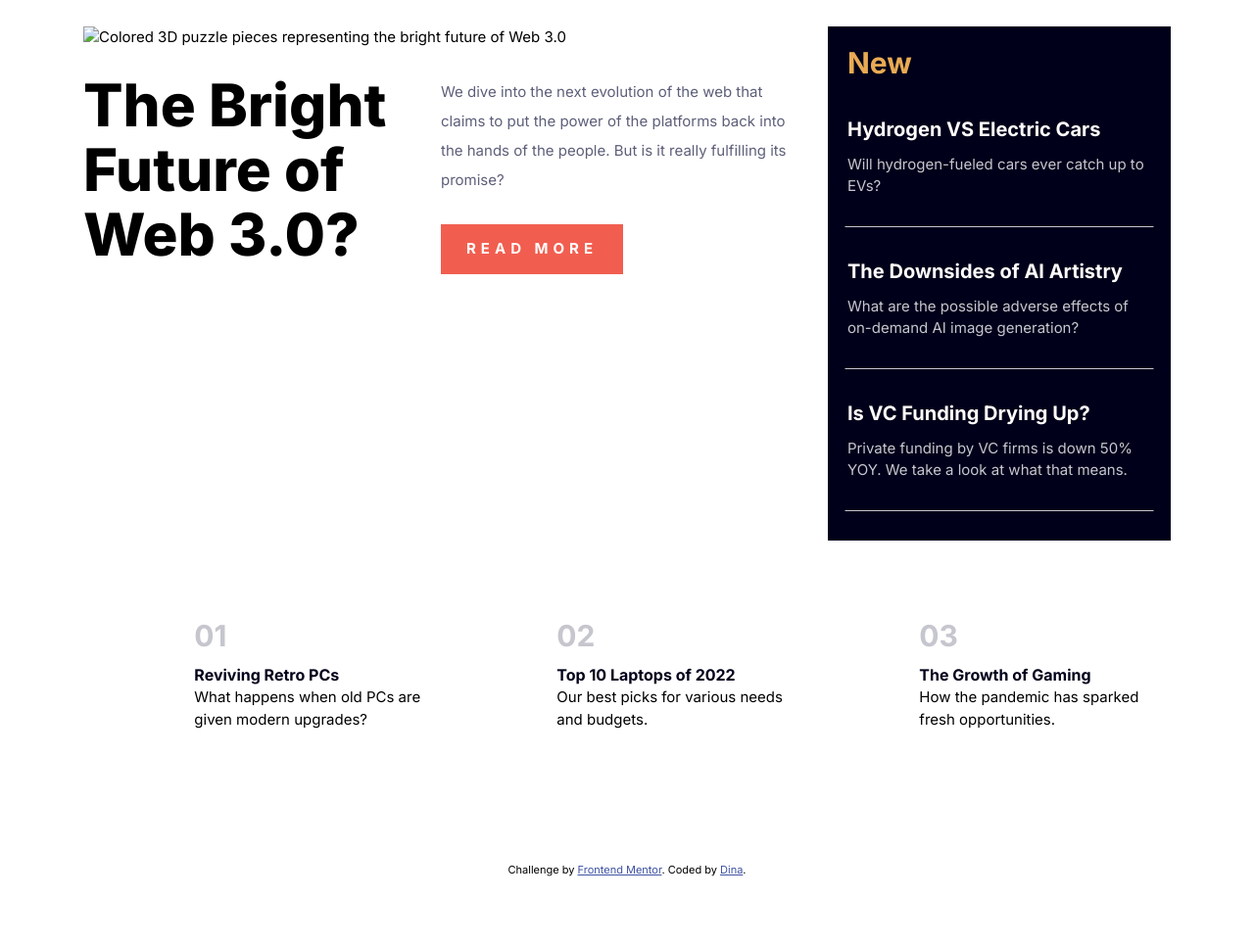
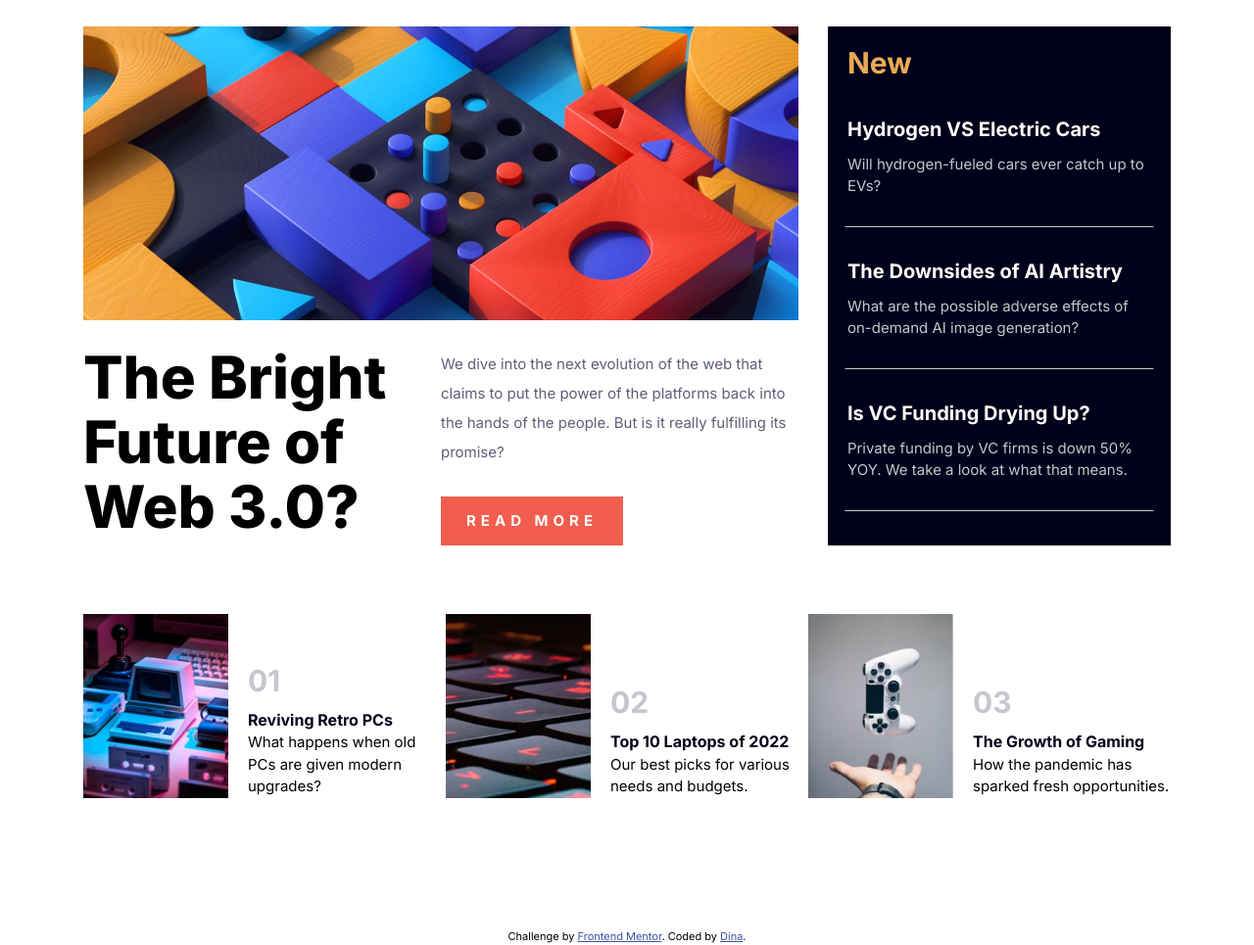
Before and after one commit to d8701a/news-homepage, a plain HTML site: page index.html in a window 1280 px wide. Shown: the part 147-1112 px from the top of the page at 98% size. Before the commit the page ends 1043 px from the top, so only its background shows below. Drawn offline with Linux system fonts and the light colour scheme; the site is published under a folder, as on GitHub Pages, so addresses that start at the root find nothing.

Commit message:
Update index.html

```diff
--- a/index.html
+++ b/index.html
@@ -31,8 +31,8 @@
       </div>
 
       <button class="hamburger">
-        <img src="/assets/images/icon-menu.svg" id="menu__icon" alt="Hamburger menu icon">
-        <img src="/assets/images/icon-menu-close.svg" id="close__icon" alt="Hamburger menu close icon">
+        <img src="assets/images/icon-menu.svg" id="menu__icon" alt="Hamburger menu icon">
+        <img src="assets/images/icon-menu-close.svg" id="close__icon" alt="Hamburger menu close icon">
       </button>
 
       <ul class="hamburger-items">
@@ -56,8 +56,8 @@
 
     <section class="hero">
       <picture class="hero__img">
-        <source srcset="/assets/images/image-web-3-desktop.jpg" media="(min-width: 751px)" />
-        <img src="/assets/images/image-web-3-mobile.jpg" alt="Colored 3D puzzle pieces representing the bright future of Web 3.0">
+        <source srcset="assets/images/image-web-3-desktop.jpg" media="(min-width: 751px)" />
+        <img src="assets/images/image-web-3-mobile.jpg" alt="Colored 3D puzzle pieces representing the bright future of Web 3.0">
       </picture>
 
       <div class="hero__subgrid">
@@ -90,7 +90,7 @@
 
     <section class="articles">
       <article class="article__container">
-        <img src="/assets/images/image-retro-pcs.jpg" class="article__img" alt="">
+        <img src="assets/images/image-retro-pcs.jpg" class="article__img" alt="">
         <div class="article__flex">
           <p class="numbers">01</p>
           <h4 class="article__header"><a href="#">Reviving Retro PCs</a></h4>
@@ -100,7 +100,7 @@
 
 
       <article class="article__container">
-        <img src="/assets/images/image-top-laptops.jpg" class="article__img" alt="">
+        <img src="assets/images/image-top-laptops.jpg" class="article__img" alt="">
         <div class="article__flex">
           <p class="numbers">02</p>
           <h4 class="article__header"><a href="#">Top 10 Laptops of 2022</a></h4>
@@ -109,7 +109,7 @@
       </article>
 
       <article class="article__container">
-        <img src="/assets/images/image-gaming-growth.jpg" class="article__img" alt="">
+        <img src="assets/images/image-gaming-growth.jpg" class="article__img" alt="">
         <div class="article__flex">
           <p class="numbers">03</p>
           <h4 class="article__header"><a href="#">The Growth of Gaming</a></h4>
```
